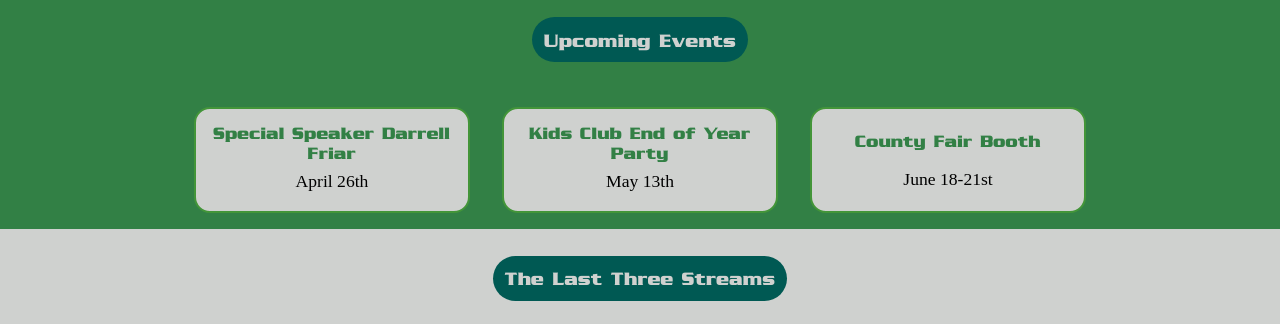
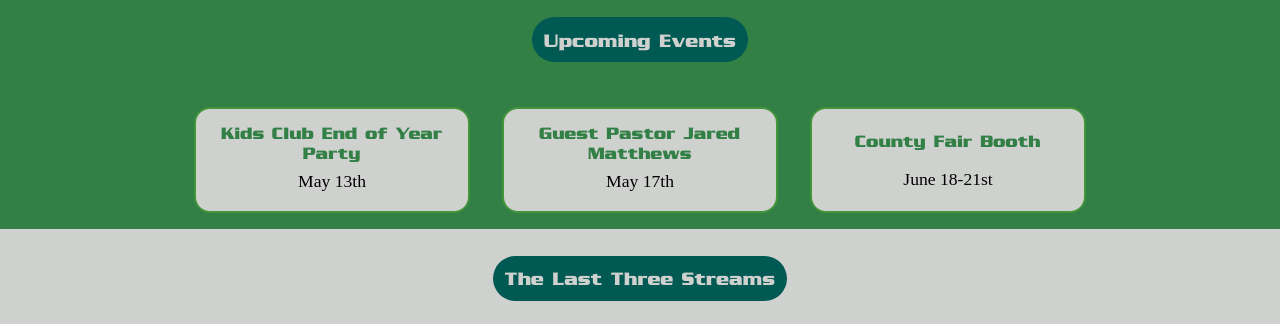
Before and after one commit to ideck802/church_website, a website: page index.html in a window 1280 px wide. Shown: the part 1384-1708 px from the top of the page. Drawn offline with Linux system fonts and the light colour scheme.

Commit message:
Update index.html

```diff
--- a/index.html
+++ b/index.html
@@ -187,13 +187,14 @@
         <i class="fas fa-arrow-right"></i>
       </div>
       <div class="event-list">
-        <div class="event">
-          <h4>Special Speaker Darrell Friar</h4>
-          <p>April 26th</p>
-        </div>
+
         <div class="event">
           <h4>Kids Club End of Year Party</h4>
           <p>May 13th</p>
+        </div>
+        <div class="event">
+          <h4>Guest Pastor Jared Matthews</h4>
+          <p>May 17th</p>
         </div>
         <div class="event">
           <h4>County Fair Booth</h4>
```
